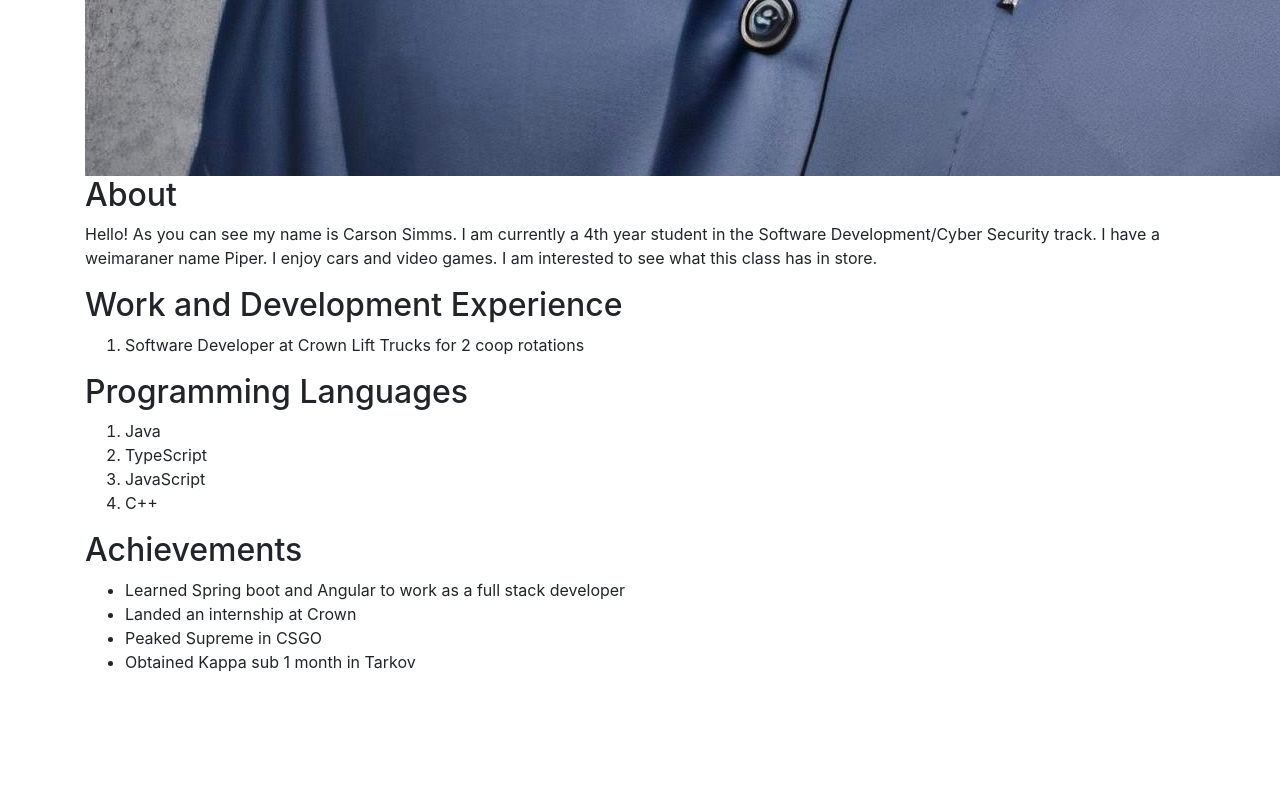
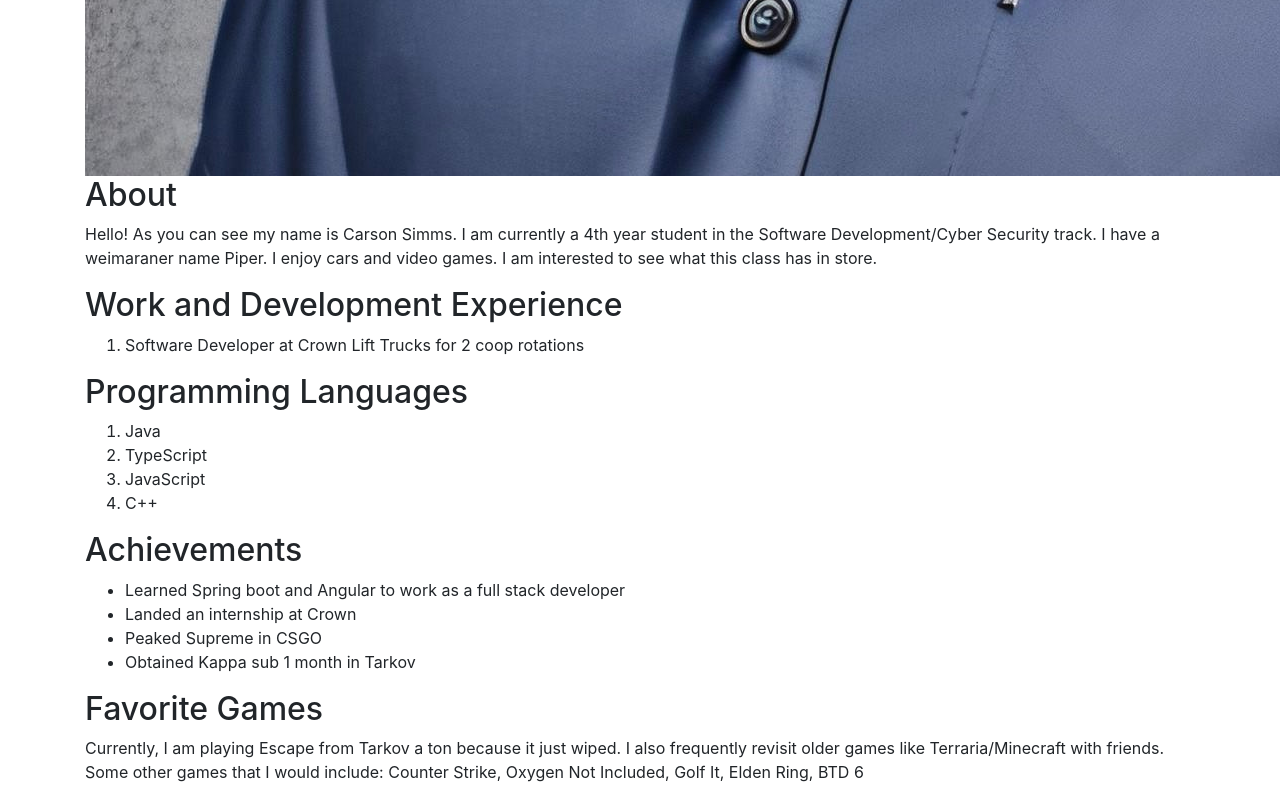
Before and after one commit to IT3049C-Lively-FA23/online-portfolio-Carson-Simms, a website: page index.html in a window 1280 px wide. Shown: the part 2688-3488 px from the top of the page. Before the commit the page ends 3378 px from the top, so only its background shows below. Drawn offline with nearby package versions, Linux system fonts and the light colour scheme.

Commit message:
added games section

```diff
--- a/index.html
+++ b/index.html
@@ -56,6 +56,13 @@
       </ul>
     </div>
 
+    <div class="section" id="games">
+      <h2>Favorite Games</h2>
+      <p>Currently, I am playing Escape from Tarkov a ton because it just wiped. I also frequently revisit older games
+        like Terraria/Minecraft with friends. Some other games that I would include: Counter Strike, Oxygen Not
+        Included, Golf It, Elden Ring, BTD 6 </p>
+    </div>
+
   </div>
 
   <script src="resources/scripts/index.js"></script>
```
